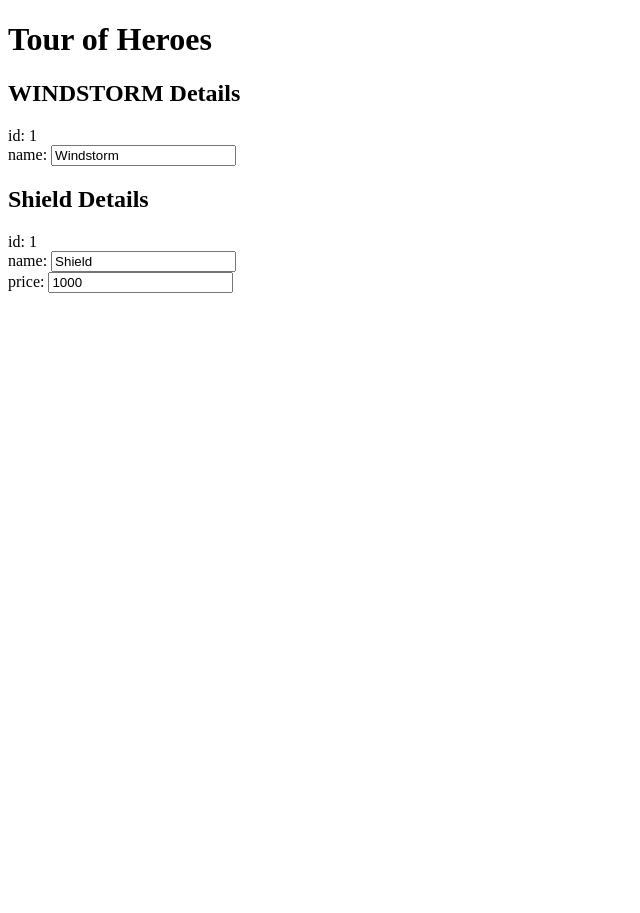
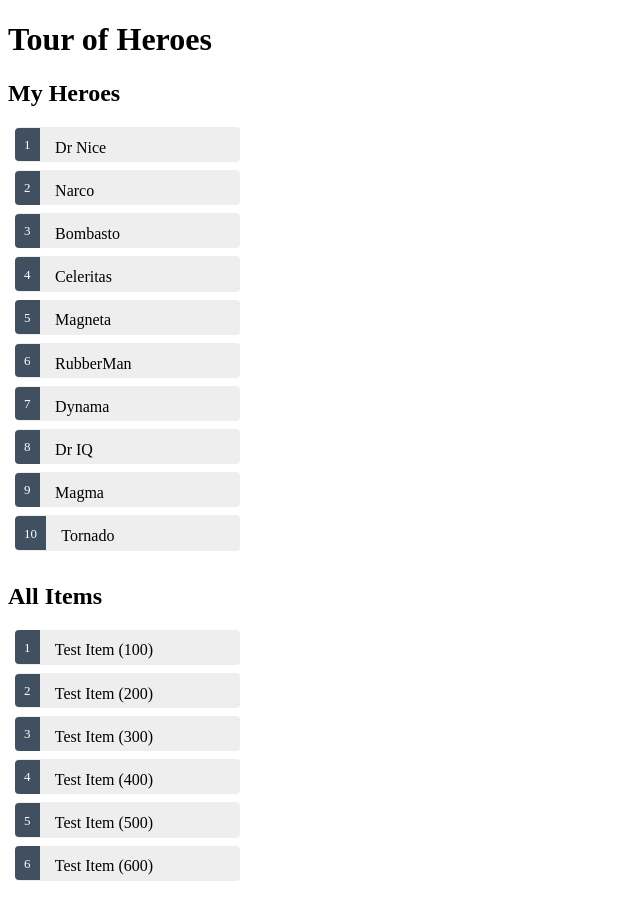
Before and after one commit to zemcikerik/tour-of-heroes, an Angular app: page / in a window 1280 px wide. Shown: the whole page, without its empty margins (0-640 px from the left). Before the commit the page ends 800 px from the top, so only its background shows below. Built offline with nearby package versions, Linux system fonts and the light colour scheme.

Commit message:
Finished third exercise

```diff
--- a/src/app/heroes/heroes.component.css
+++ b/src/app/heroes/heroes.component.css
@@ -0,0 +1,43 @@
+.heroes {
+    margin: 0 0 2em 0;
+    list-style-type: none;
+    padding: 0;
+    width: 15em;
+}
+.heroes li {
+    cursor: pointer;
+    position: relative;
+    left: 0;
+    background-color: #EEE;
+    margin: .5em;
+    padding: .3em 0;
+    height: 1.6em;
+    border-radius: 4px;
+}
+.heroes li:hover {
+    color: #607D8B;
+    background-color: #DDD;
+    left: .1em;
+}
+.heroes li.selected {
+    background-color: #CFD8DC;
+    color: white;
+}
+.heroes li.selected:hover {
+    background-color: #BBD8DC;
+    color: white;
+}
+.heroes .badge {
+    display: inline-block;
+    font-size: small;
+    color: white;
+    padding: 0.8em 0.7em 0 0.7em;
+    background-color:#405061;
+    line-height: 1em;
+    position: relative;
+    left: -1px;
+    top: -4px;
+    height: 1.8em;
+    margin-right: .8em;
+    border-radius: 4px 0 0 4px;
+}
--- a/src/app/heroes/heroes.component.html
+++ b/src/app/heroes/heroes.component.html
@@ -1,7 +1,16 @@
-<h2>{{hero.name | uppercase}} Details</h2>
-<div><span>id: </span>{{hero.id}}</div>
-<div>
-    <label>name:
-        <input [(ngModel)]="hero.name" placeholder="name">
-    </label>
+<h2>My Heroes</h2>
+<ul class="heroes">
+    <li *ngFor="let hero of heroes" [class.selected]="hero === selectedHero" (click)="onSelect(hero)">
+        <span class="badge">{{hero.id}}</span> {{hero.name}}
+    </li>
+</ul>
+
+<div *ngIf="selectedHero">
+    <h2>{{selectedHero.name | uppercase}} Details</h2>
+    <div><span>id: </span>{{selectedHero.id}}</div>
+    <div>
+        <label>name:
+            <input [(ngModel)]="selectedHero.name" placeholder="name"/>
+        </label>
+    </div>
 </div>
--- a/src/app/heroes/heroes.component.ts
+++ b/src/app/heroes/heroes.component.ts
@@ -1,5 +1,6 @@
 import { Component } from '@angular/core';
 import { Hero } from '../hero';
+import { HEROES } from '../mock-heroes';
 
 @Component({
   selector: 'app-heroes',
@@ -8,9 +9,11 @@
 })
 export class HeroesComponent {
 
-  public hero: Hero = {
-    id: 1,
-    name: "Windstorm"
-  };
+  public heroes: Hero[] = HEROES;
+  public selectedHero: Hero;
+
+  public onSelect(hero: Hero): void {
+    this.selectedHero = hero;
+  }
 
 }
--- a/src/app/items/items.component.css
+++ b/src/app/items/items.component.css
@@ -0,0 +1,43 @@
+.items {
+    margin: 0 0 2em 0;
+    list-style-type: none;
+    padding: 0;
+    width: 15em;
+}
+.items li {
+    cursor: pointer;
+    position: relative;
+    left: 0;
+    background-color: #EEE;
+    margin: .5em;
+    padding: .3em 0;
+    height: 1.6em;
+    border-radius: 4px;
+}
+.items li:hover {
+    color: #607D8B;
+    background-color: #DDD;
+    left: .1em;
+}
+.items li.selected {
+    background-color: #CFD8DC;
+    color: white;
+}
+.items li.selected:hover {
+    background-color: #BBD8DC;
+    color: white;
+}
+.items .badge {
+    display: inline-block;
+    font-size: small;
+    color: white;
+    padding: 0.8em 0.7em 0 0.7em;
+    background-color:#405061;
+    line-height: 1em;
+    position: relative;
+    left: -1px;
+    top: -4px;
+    height: 1.8em;
+    margin-right: .8em;
+    border-radius: 4px 0 0 4px;
+}
--- a/src/app/items/items.component.html
+++ b/src/app/items/items.component.html
@@ -1,12 +1,19 @@
-<h2>{{item.name}} Details</h2>
-<div><span>id: </span>{{item.id}}</div>
-<div>
-    <label>name:
-        <input [(ngModel)]="item.name" placeholder="name">
-    </label>
+<h2>All Items</h2>
+<ul class="items">
+    <li *ngFor="let item of items" [class.selected]="item === selectedItem" (click)="onSelect(item)">
+        <span class="badge">{{item.id}}</span> {{item.name}} ({{item.price}})
+    </li>
+</ul>
+
+<div *ngIf="selectedItem">
+    <h2>{{selectedItem.name | uppercase}} Details</h2>
+    <div><span>id: </span>{{selectedItem.id}}</div>
+    <div>
+        <label>name:
+            <input [(ngModel)]="selectedItem.name" placeholder="name"/>
+        </label>
+        <label>price:
+            <input [(ngModel)]="selectedItem.price" placeholder="price" type="number">
+        </label>
+    </div>
 </div>
-<div>
-    <label>price:
-        <input [(ngModel)]="item.price" placeholder="price" type="number">
-    </label>
-</div>
--- a/src/app/items/items.component.ts
+++ b/src/app/items/items.component.ts
@@ -1,5 +1,6 @@
 import { Component } from '@angular/core';
 import { Item } from '../item';
+import { ITEMS } from '../mock-items';
 
 @Component({
   selector: 'app-items',
@@ -8,10 +9,11 @@
 })
 export class ItemsComponent {
 
-  public item: Item = {
-    id: 1,
-    name: 'Shield',
-    price: 1000
-  };
+  public items: Item[] = ITEMS;
+  public selectedItem: Item;
+
+  public onSelect(item: Item): void {
+    this.selectedItem = item;
+  }
 
 }
--- /dev/null
+++ b/src/app/mock-heroes.ts
@@ -0,0 +1,14 @@
+import { Hero } from './hero';
+
+export const HEROES: Hero[] = [
+    { id: 1, name: 'Dr Nice' },
+    { id: 2, name: 'Narco' },
+    { id: 3, name: 'Bombasto' },
+    { id: 4, name: 'Celeritas' },
+    { id: 5, name: 'Magneta' },
+    { id: 6, name: 'RubberMan' },
+    { id: 7, name: 'Dynama' },
+    { id: 8, name: 'Dr IQ' },
+    { id: 9, name: 'Magma' },
+    { id: 10, name: 'Tornado' }
+  ];
--- /dev/null
+++ b/src/app/mock-items.ts
@@ -0,0 +1,10 @@
+import { Item } from './item';
+
+export const ITEMS: Item[] = [
+    { id: 1, name: 'Test Item', price: 100 },
+    { id: 2, name: 'Test Item', price: 200 },
+    { id: 3, name: 'Test Item', price: 300 },
+    { id: 4, name: 'Test Item', price: 400 },
+    { id: 5, name: 'Test Item', price: 500 },
+    { id: 6, name: 'Test Item', price: 600 },
+]
```
